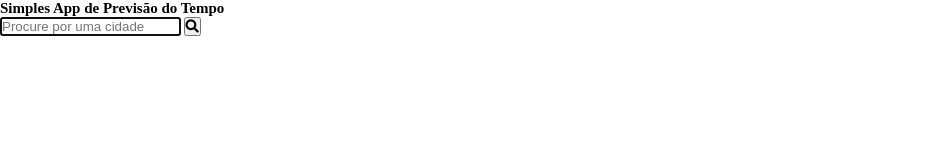
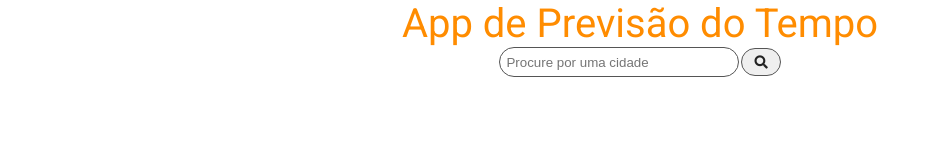
Before and after one commit to joao-alvarenga/clima-app, a plain HTML site: page index.html in a window 1280 px wide. Shown: the whole page, without its empty margins (0-940 px from the left). Drawn offline with Linux system fonts and the light colour scheme.

Commit message:
add new changes

```diff
--- a/index.html
+++ b/index.html
@@ -11,9 +11,9 @@
 <body>
     <section class="wrapper">
         <div class="container">
-          <h1 class="titulo">Simples App de Previsão do Tempo</h1>
+          <h1 class="titulo">App de Previsão do Tempo</h1>
           <form>
-            <input type="texto" placeholder="Procure por uma cidade" autofocus>
+            <input type="text" placeholder="Procure por uma cidade" autofocus>
             <button type="submit"><i class="fa fa-search"></i></button>
             <span class="msg"></span>
           </form>
--- a/main.css
+++ b/main.css
@@ -1,5 +1,8 @@
+@import url('https://fonts.googleapis.com/css2?family=Roboto:ital,wght@0,300;0,400;1,400;1,500&display=swap');
+
 :root {
   --bg_main: #0a1f44;
+  --main-font: 'Roboto', sans-serif;
   --text_light: #fff;
   --text_med: #53627c;
   --text_dark: #1e2432;
@@ -18,8 +21,63 @@ html {
   font-size: 62.5%;
 }
 
+body {
+  font-family: var(--main-font);
+}
 
-/* API Key banner
+.wrapper {
+  display: flex;
+  align-items: center;
+  justify-content: center;
+  text-align: center;
+}
+
+.titulo {
+  font-size: 4em;
+  font-weight: 400;
+  color: #ff8c00;
+}
+
+input[type=text] {
+  padding: .5em;
+  width: 18em;
+  outline: none;
+  border-radius: 20px;
+  border: 1px solid #555;
+}
+
+
+button[type=submit] {
+  padding: .4em;
+  width: 3em;
+  outline: none;
+  border-radius: 20px;
+  border: 1px solid #555;
+  color: #222;
+}
+
+button[type=submit]:hover {
+  color: #ff8c00;
+  background-color: #555;
+}
+
+.cidade-section figcaption {
+  margin-top: 10px;
+  text-transform: uppercase;
+  letter-spacing: 0.05em;
+}
+
+.wrapper form .msg {
+  position: absolute;
+  top: 16%;
+  left: 48%;
+  transform: translate(-50%, -50%);
+  max-width: 450px;
+  min-height: 40px;
+}
+
+
+/* API
 –––––––––––––––––––––––––––––––––––––––––––––––––– */
 .api {
   background: #fffbbc;
--- a/main.js
+++ b/main.js
@@ -36,7 +36,7 @@ form.addEventListener("submit", e => {
         if (filteredArray.length > 0) {
             msg.textContent = `Você já sabe a previsão para ${
                 filteredArray[0].querySelector(".cidade-nome span").textContent
-              } ou então seja mais específico colacando o codigo do país também.`;
+              }, ou então seja mais específico colacando o codigo do país também.`;
               form.reset();
               input.focus();
               return;
```
